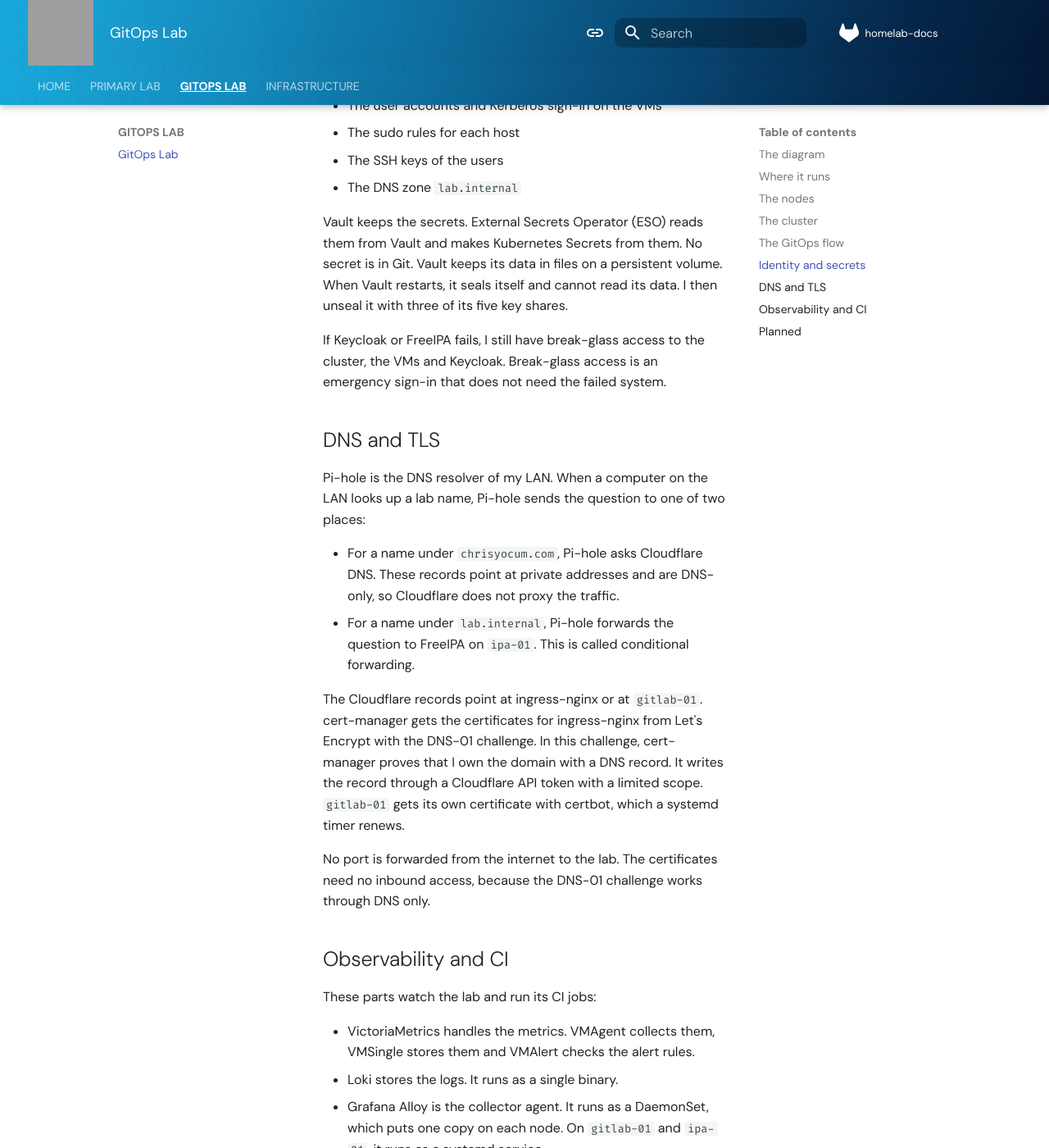
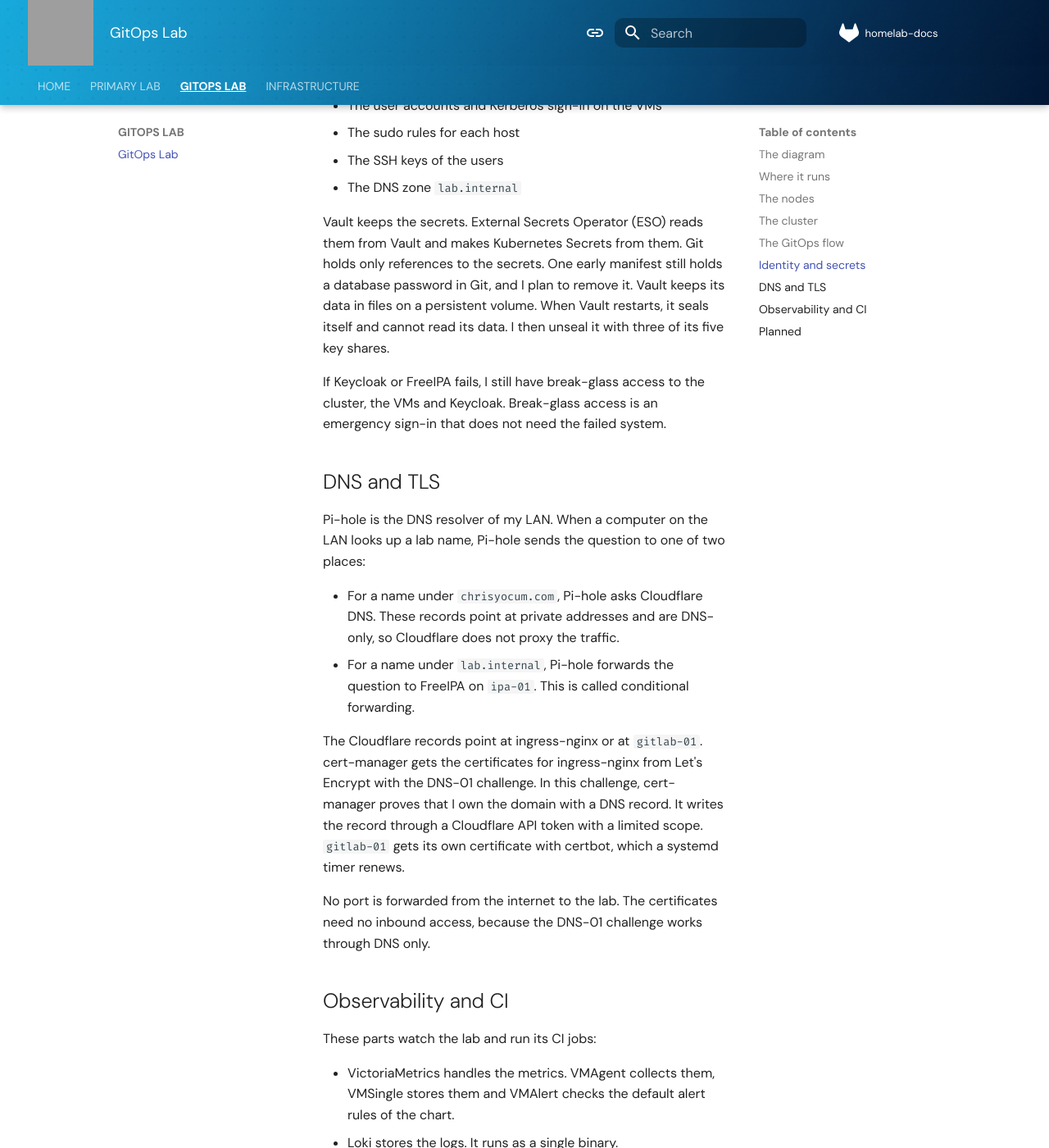
Before and after one commit to tronyx/homelab-docs, an MkDocs documentation site: the page built from docs/labs/gitops.md, in a window 1280 px wide and 1400 px high, scrolled down 4214 px. Shown: the whole window at 82% size. Built offline with MkDocs 1.6.1 and Material for MkDocs 9.7.7, drawn with Linux system fonts in a browser that asks for light colours; comment, search, counter and statistics services are not loaded; some of the changed text lies outside the part shown; grey boxes are pictures that could not be loaded.

Commit message:
Correct the secrets and alert rules wording on the GitOps Lab page
The page no longer says that no secret is in Git: one early manifest
still holds a database password there. The running alert rules are
the chart defaults, my own are planned, and Velero targets a NAS. The
diagram shows the same.

Co-Authored-By: Claude Opus 5.5 <noreply@anthropic.com>

```diff
--- a/docs/labs/gitops.md
+++ b/docs/labs/gitops.md
@@ -82,7 +82,7 @@ FreeIPA on `ipa-01` manages these for the VMs:
 - The SSH keys of the users
 - The DNS zone `lab.internal`
 
-Vault keeps the secrets. External Secrets Operator (ESO) reads them from Vault and makes Kubernetes Secrets from them. No secret is in Git. Vault keeps its data in files on a persistent volume. When Vault restarts, it seals itself and cannot read its data. I then unseal it with three of its five key shares.
+Vault keeps the secrets. External Secrets Operator (ESO) reads them from Vault and makes Kubernetes Secrets from them. Git holds only references to the secrets. One early manifest still holds a database password in Git, and I plan to remove it. Vault keeps its data in files on a persistent volume. When Vault restarts, it seals itself and cannot read its data. I then unseal it with three of its five key shares.
 
 If Keycloak or FreeIPA fails, I still have break-glass access to the cluster, the VMs and Keycloak. Break-glass access is an emergency sign-in that does not need the failed system.
 
@@ -101,7 +101,7 @@ No port is forwarded from the internet to the lab. The certificates need no inbo
 
 These parts watch the lab and run its CI jobs:
 
-- VictoriaMetrics handles the metrics. VMAgent collects them, VMSingle stores them and VMAlert checks the alert rules.
+- VictoriaMetrics handles the metrics. VMAgent collects them, VMSingle stores them and VMAlert checks the default alert rules of the chart.
 - Loki stores the logs. It runs as a single binary.
 - Grafana Alloy is the collector agent. It runs as a DaemonSet, which puts one copy on each node. On `gitlab-01` and `ipa-01`, it runs as a systemd service.
 - Grafana shows the dashboards. I sign in to it through Keycloak.
```
Also changed, not shown: other parts of docs/labs/gitops.md (+1 -1 lines), docs/overrides/assets/images/lab/gitops.png, 1 other file.
